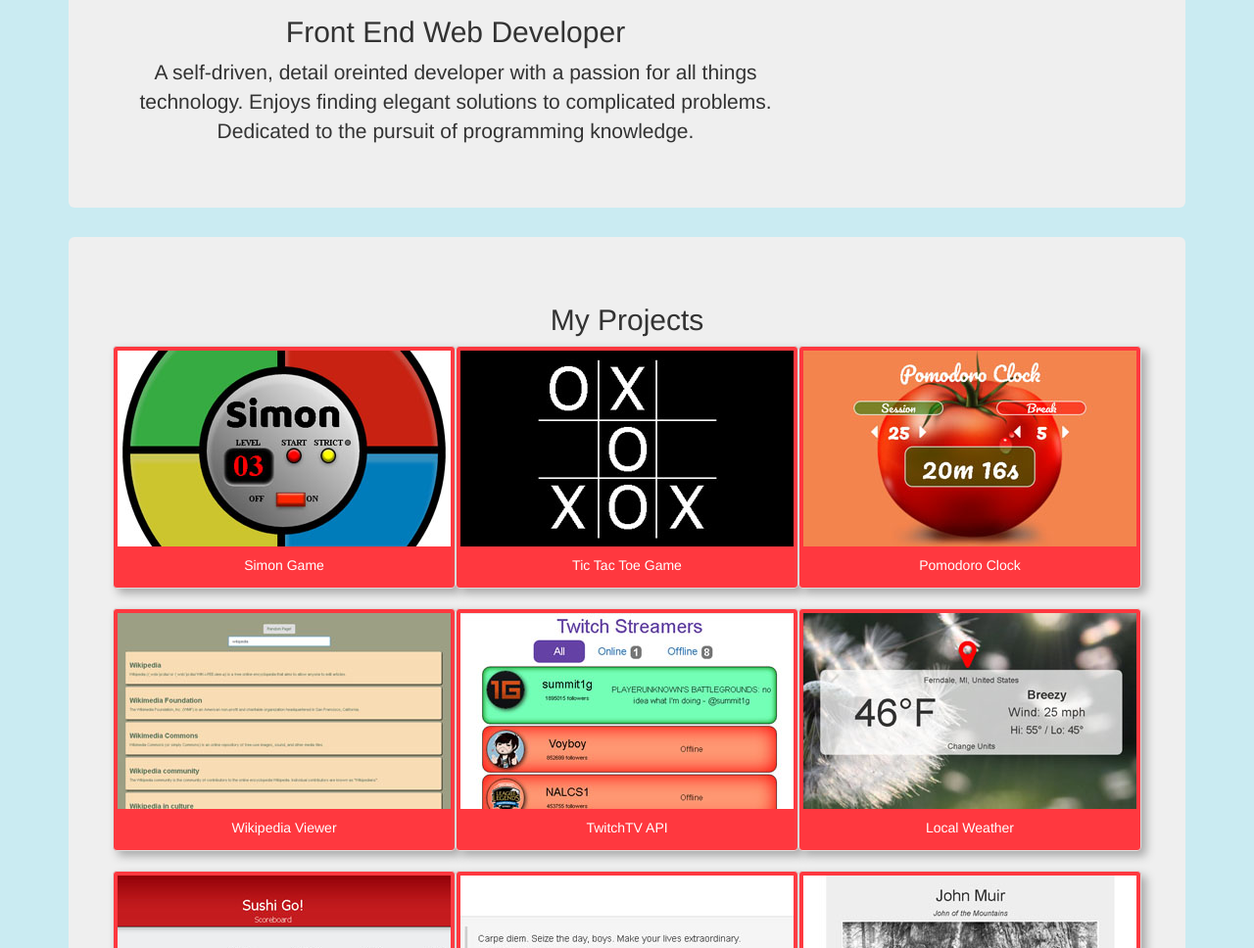
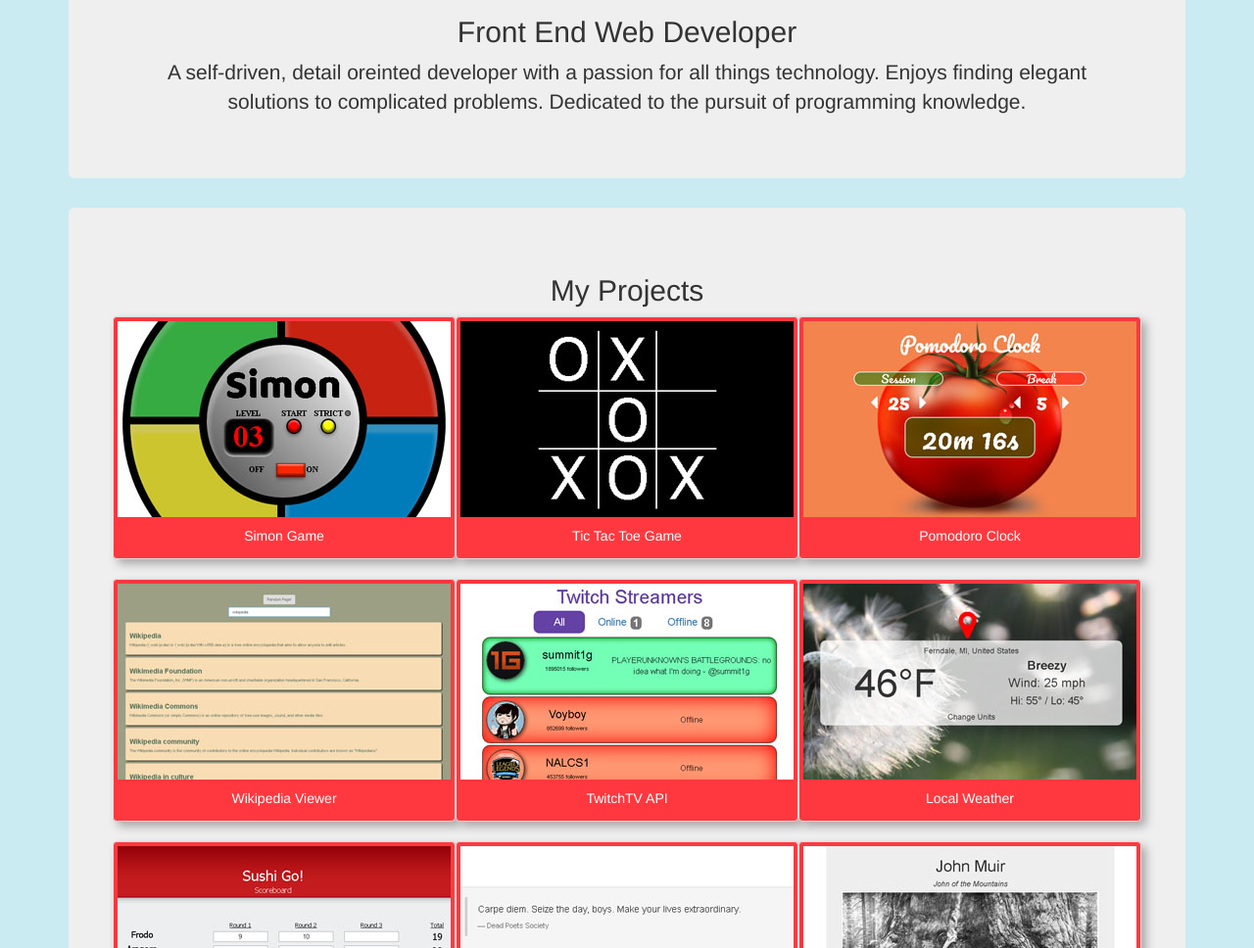
Before and after one commit to mjensen27/mjensen27.github.io, a plain HTML site: page index.html in a window 1280 px wide. Shown: the part 132-1100 px from the top of the page at 98% size. Drawn offline with nearby package versions, Linux system fonts and the light colour scheme.

Commit message:
Update
Centered profile summary until a picture can be added

```diff
--- a/index.html
+++ b/index.html
@@ -32,13 +32,14 @@
     <div class="container text-center">
         <div class="jumbotron" id="about">
             <div class="row">
-                <div class="col-md-8">
+                <!-- <div class="col-md-8"> -->
+                <div class="col-md-12">
                     <h2>Front End Web Developer</h2>
                     <p>A self-driven, detail oreinted developer with a passion for all things technology.  Enjoys finding elegant solutions to complicated problems.  Dedicated to the pursuit of programming knowledge.</p>
                 </div>
-                <div class="col-md-4">
+                <!-- <div class="col-md-4">
                     <img class="img-responsive" id="myPicture" src="" alt="" />
-                </div>
+                </div> -->
             </div>
         </div>
         <div class="jumbotron" id="portfolio">
```
